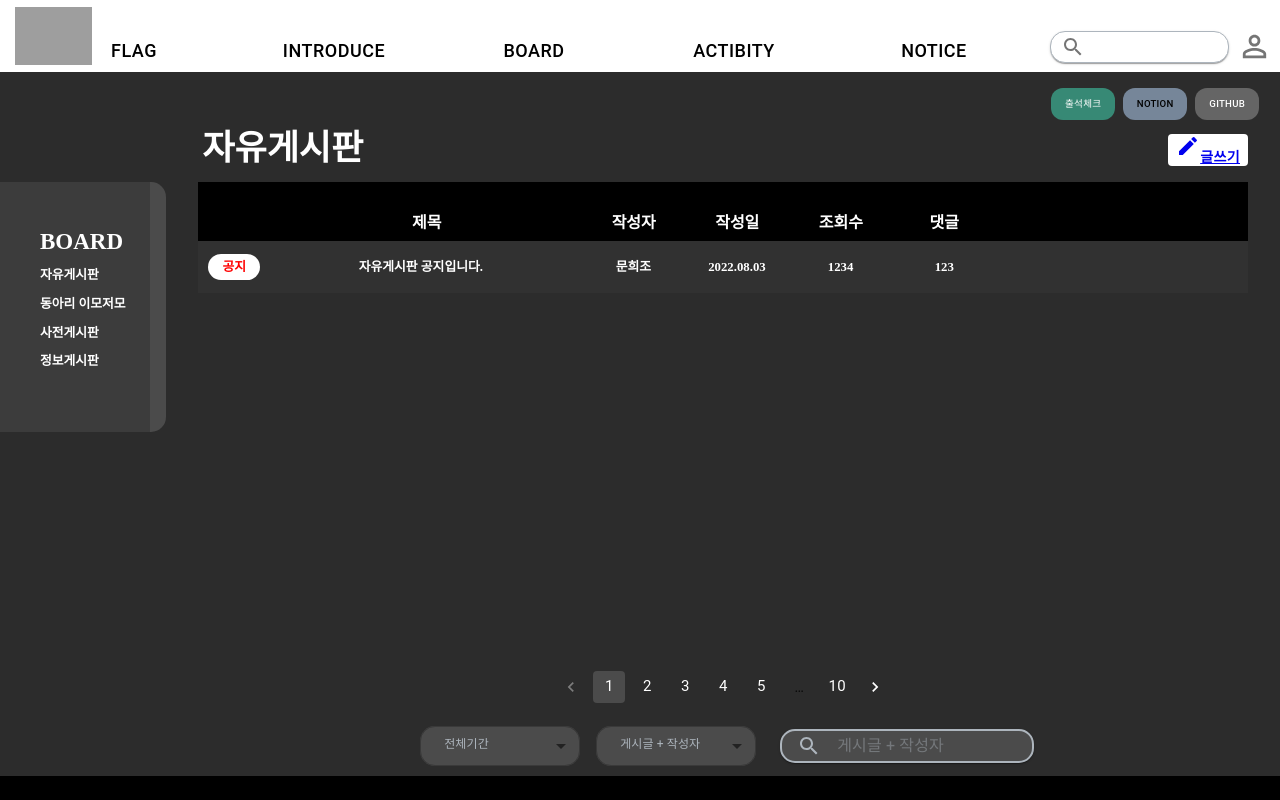
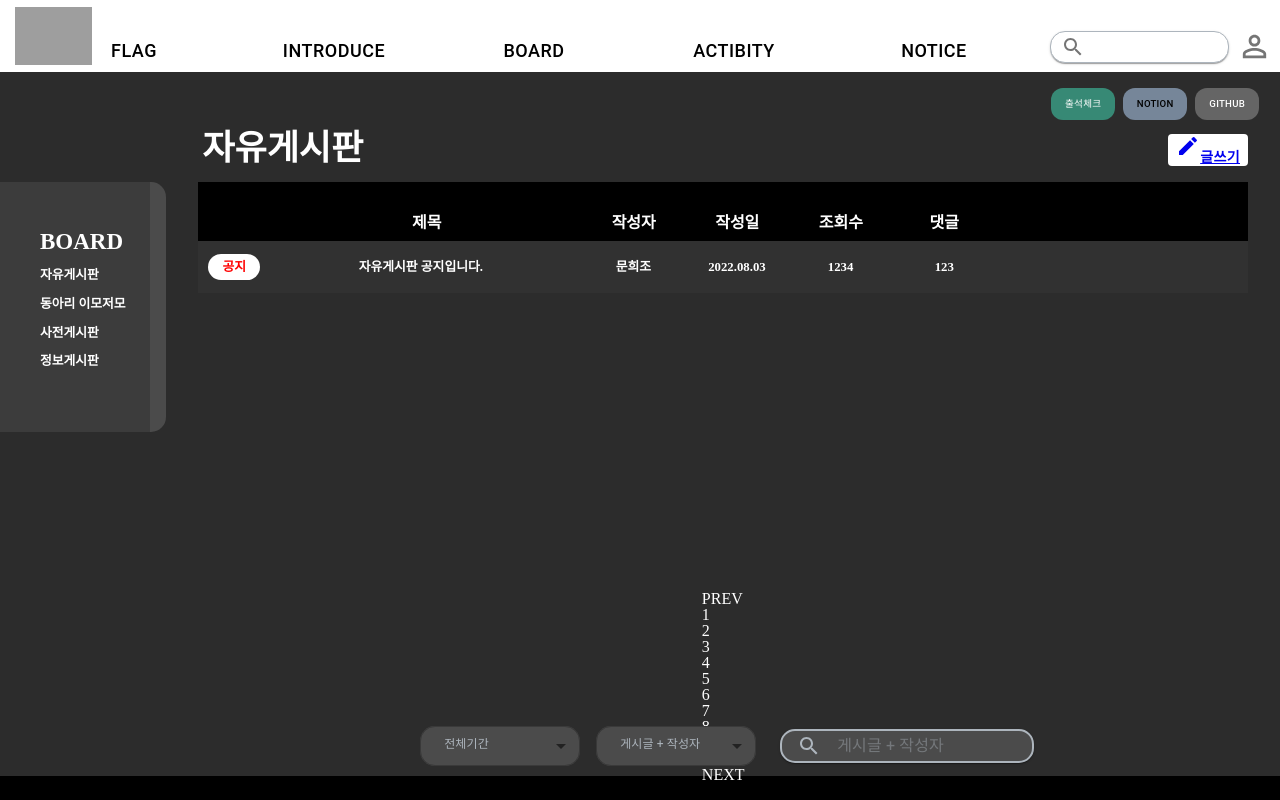
Before and after one commit to USW-Flag-Board/FrontEnd, a React (Create React App) app: page /board in a window 1280 px wide. Built offline with nearby package versions, Linux system fonts and the light colour scheme; grey boxes are pictures that could not be loaded; the HTML template or start-up script is replaced by a standard one.

Commit message:
feat: pagination 추가

```diff
--- /dev/null
+++ b/src/component/Pagination.jsx
@@ -0,0 +1,21 @@
+import React, { useState } from 'react';
+import ReactPaginate from "react-paginate";
+
+const Pagination = () => {
+    return (
+        <ReactPaginate
+            pageCount={10}
+            pageRangeDisplayed={8}
+            breakLabel={""}
+            previousLabel={"PREV"}
+            nextLabel={"NEXT"}
+            // onPageChange={changePage}
+            containerClassName={"pagination-ul"}
+            activeClassName={"currentPage"}
+            previousClassName={"pageLabel-btn"}
+            nextClassName={"pageLabel-btn"}
+        />
+    )
+}
+
+export default Pagination;
--- a/src/pages/BulletinBoard.jsx
+++ b/src/pages/BulletinBoard.jsx
@@ -2,7 +2,7 @@ import React from 'react';
 import { styled } from '@mui/system';
 import SideBar from '../component/SideBar';
 import Button from '@mui/material/Button';
-import { Pagination, PaginationItem } from '@mui/material';
+// import { Pagination, PaginationItem } from '@mui/material';
 import SearchIcon from '@mui/icons-material/Search';
 import IconButton from '@mui/material/IconButton';
 import Paper from '@mui/material/Paper';
@@ -16,6 +16,7 @@ import { createTheme, ThemeProvider } from '@mui/material/styles';
 import Footer from "../component/Footer";
 import { Link } from 'react-router-dom';
 import ListThem from '../component/ListThem';
+import Pagination from '../component/Pagination';
 
 const BulletinBoard = () => {
   const boardItem = ["자유게시판", "동아리 이모저모", "사전게시판", "정보게시판"];
@@ -60,10 +61,11 @@ const BulletinBoard = () => {
             <ListThem themList={itemContents}/>
           </ListBox>
           <PaginationArea>
-            <Pagination count={10} shape="rounded" color="primary"
+            {/* <Pagination count={10} shape="rounded" color="primary"
             renderItem={(item) => (
               <PaginationItem {...item} sx={{ fontSize: 15, color: "white"}} />
-            )}/>
+            )}/> */}
+            <Pagination/>
           </PaginationArea>
           <FilterAndSearch>
             {inputItem.map((item) =>
```
